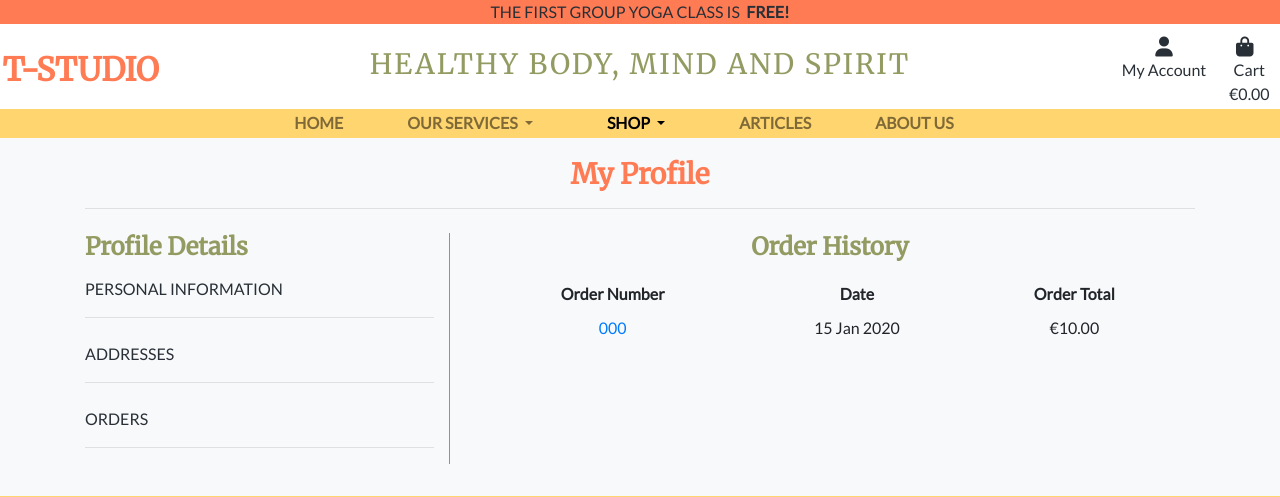
After one commit to OlgaKuvs/T-studio, a Django app: page /profile/orders/ in a window 1280 px wide. The commit adds this page. Shown: the top 497 px of the page. Run offline with Django 3.2, Linux system fonts and the light colour scheme; a user stored in the database is signed in; data comes from the database, SQL or seed files in the repository; tables that the repository leaves empty hold one stand-in row (values such as "Sample post"); some libraries are stand-ins or nearby versions.

Commit message:
feat: add functionality to display list of user's orders

```diff
--- a/checkout/admin.py
+++ b/checkout/admin.py
@@ -24,9 +24,9 @@ class OrderAdmin(admin.ModelAdmin):
               'stripe_pid', 'order_weight',
               )
 
-    list_display = ('order_number', 'date', 'full_name',
-                    'order_total', 'shipping_cost',
-                    'grand_total',)
+    list_display = ('order_number', 'user_profile', 'date',
+                    'full_name', 'order_total',
+                    'shipping_cost', 'grand_total',)
 
     ordering = ('-date',)
 
--- a/profiles/static/profiles/css/profile.css
+++ b/profiles/static/profiles/css/profile.css
@@ -49,7 +49,14 @@
     font-size: 0.8rem;
 }
 
+.order-history {
+    max-height: 300px;
+    overflow-y: auto;
+}
 
+.tb-cell {
+
+}
 
 /* Media */
 
--- a/profiles/templates/includes/profile-nav.html
+++ b/profiles/templates/includes/profile-nav.html
@@ -2,19 +2,19 @@
     <h4 class="profile-header">Profile Details</h4>
     <ul class="navbar-nav">
         <li class="mt-2">
-            <a class="profile-links" href="{% url 'profile' %}" id="">
+            <a class="profile-links" href="{% url 'profile' %}">
                 Personal Information
             </a>
             <hr>
         </li>
         <li class="nav-item mt-2">
-            <a class="profile-links" href="{% url 'shipping_addresses' %}" id="">
+            <a class="profile-links" href="{% url 'shipping_addresses' %}">
                 Addresses
             </a>
             <hr>
         </li>
         <li class="nav-item mt-2">
-            <a class="profile-links" href="#" id="">
+            <a class="profile-links" href="{% url 'orders' %}">
                 Orders
             </a>
             <hr>
--- /dev/null
+++ b/profiles/templates/profiles/orders.html
@@ -0,0 +1,70 @@
+{% extends "base.html" %}
+{% load static %}
+
+{% block extra_css %}
+    <link rel="stylesheet" href="{% static 'profiles/css/profile.css' %}">
+{% endblock %}
+
+{% block page_header %}
+    <div class="container header-container">
+        <div class="row text-center">
+            <div class="col-12 mt-2 my-auto py-2">
+                <h3 class="top-products-link">My Profile</h3>
+                <hr>
+            </div>
+        </div>
+    </div>
+{% endblock %}
+
+{% block content %}
+<div class="container main text-center">
+    <div class="row">
+        {% include 'includes/profile-nav.html' %}
+        <div class="col-12 col-md-8 profile-main">
+            <div class="container">
+                <div class="row profile-main">
+                    <div class="col-12 profile-main">
+                        <h4 class="profile-header mb-3">Order History</h4>
+                    </div>
+                </div>
+                <div class="row">
+                    <div class="col-12">
+                        <div class="order-history table-responsive">
+                            {% if orders %}
+                            <table class="table table-sm table-borderless">
+                                <thead>
+                                    <tr>
+                                        <th>Order Number</th>
+                                        <th>Date</th>
+                                        <th>Order Total</th>
+                                    </tr>
+                                </thead>
+                                <tbody>
+                                    {% for order in orders %}
+                                        <tr>
+                                            <td>
+                                                <a href="#"
+                                                title="{{ order.order_number }}">
+                                                    {{ order.order_number|truncatechars:6 }}
+                                                </a>
+                                            </td>
+                                            <td>{{ order.date|date:'d M Y' }}</td>
+                                            <td>€{{ order.grand_total }}</td>
+                                        </tr>
+                                    {% endfor %}
+                                </tbody>
+                            </table>
+                            {% else %}
+                            <p>You have no orders yet.</p>
+                            <a href="{% url 'products:products' %}" class="btn btn-basic mt-2">Place an order</a>
+                            {% endif %}
+                        </div>
+                    </div>
+                </div>
+            </div>
+        </div>
+    </div>
+</div>
+
+
+{% endblock %}
--- a/profiles/templates/profiles/shipping_addresses.html
+++ b/profiles/templates/profiles/shipping_addresses.html
@@ -49,10 +49,10 @@
                                         <p class="text-left">Ireland</p>
                                     {% endif %}
                                     <div class="text-left">
-                                        <a href="{% url 'edit_address' address.id %}" class="btn btn-basic text-small mt-2">Edit</a>
                                     {% if address.is_default %}
-                                    <h6 class="text-left mt-2">Default address</h6>
+                                    <h6 class="text-left mt-3 text-uppercase">Default address</h6>
                                     {% else %}
+                                    <a href="{% url 'edit_address' address.id %}" class="btn btn-basic text-small mt-2">Edit</a>
                                     <a href="{% url 'delete_address' address.id %}" class="btn btn-basic text-small mt-2 ml-2">Delete</a>
                                     {% endif %}
 
@@ -67,6 +67,4 @@
         </div>
     </div>
 </div>
-
-
 {% endblock %}
--- a/profiles/urls.py
+++ b/profiles/urls.py
@@ -8,4 +8,5 @@ urlpatterns = [
     path('add_address/', views.add_address, name='add_address'),
     path('delete_address/<int:id>/', views.delete_address, name='delete_address'),
     path('edit_address/<int:id>/', views.edit_address, name='edit_address'),
+    path('orders/', views.orders, name='orders'),
 ]
--- a/profiles/views.py
+++ b/profiles/views.py
@@ -105,6 +105,7 @@ def edit_address(request, id):
     """ Edit shipping address """
     user = get_object_or_404(UserProfile, user=request.user)
     address = UserAddress.objects.get(id=id, username_id=user.id)
+
     if request.method == 'POST':
         form = AddressForm(request.POST, instance=address)
         if form.is_valid():
@@ -125,3 +126,15 @@ def edit_address(request, id):
             'address': address,
         }
         return render(request, template, context)
+
+
+def orders(request):
+    """ Display the user's orders"""
+    username = get_object_or_404(UserProfile, user=request.user)
+    orders = Order.objects.filter(
+        user_profile_id=username.id).order_by('-date')
+    template = 'profiles/orders.html'
+    context = {
+        'orders': orders,
+    }
+    return render(request, template, context)
```
